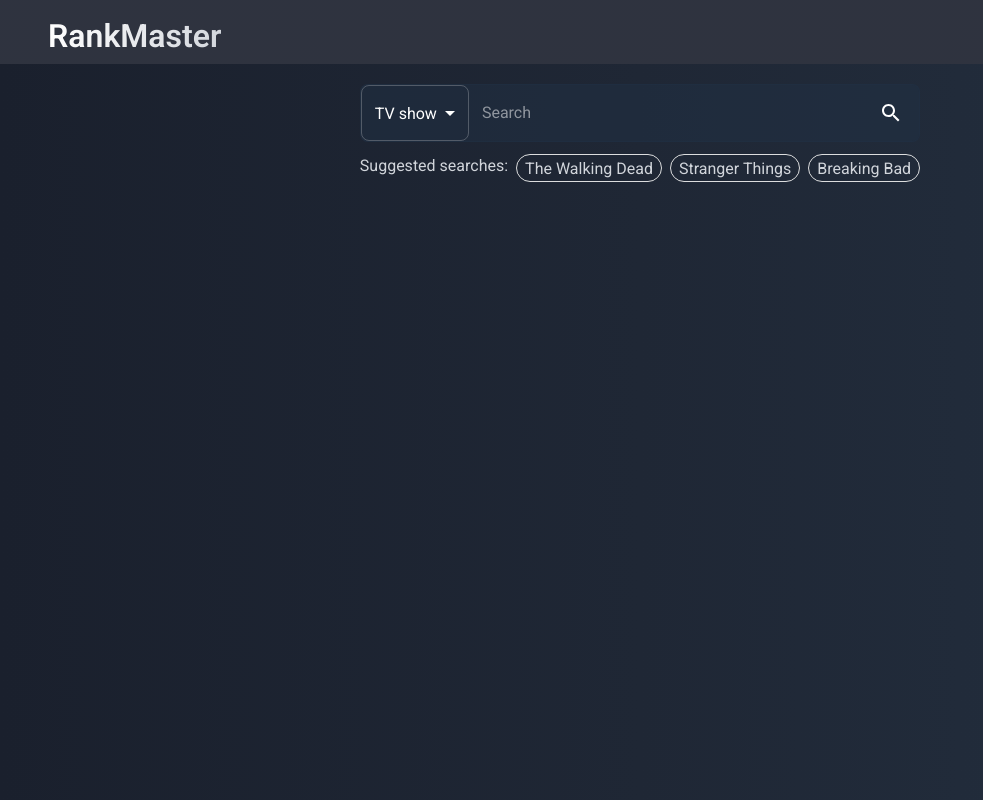
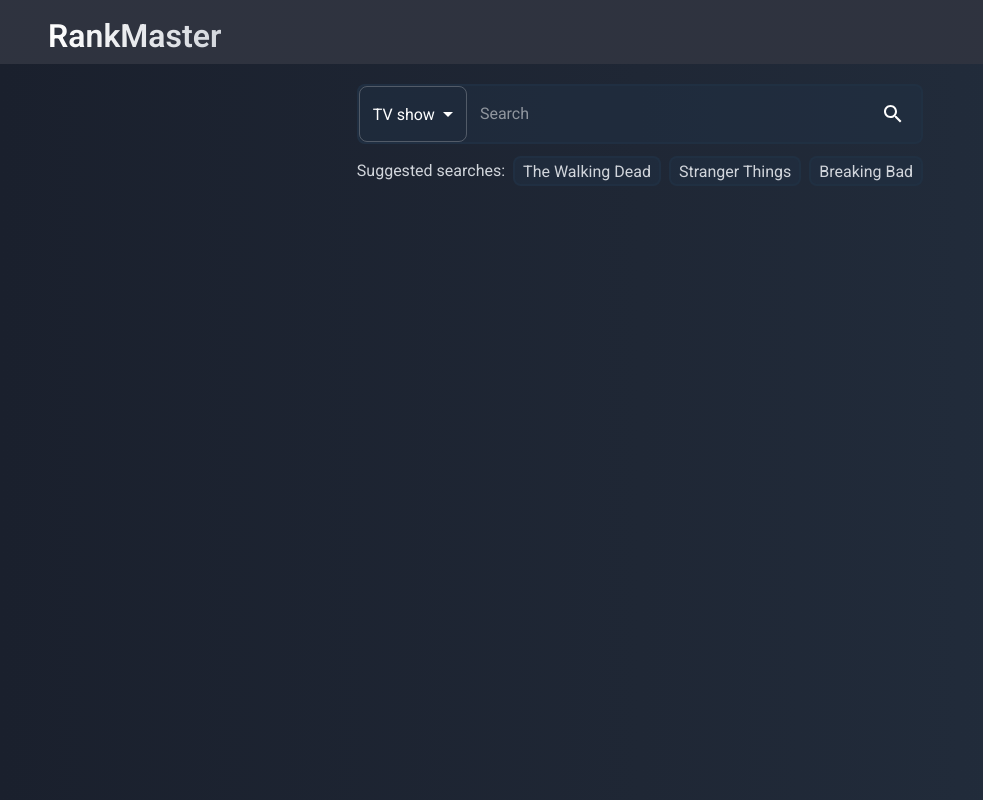
Before and after one commit to doodlehead/Tierlist, a React (Vite) app: page / in a window 1280 px wide. Shown: the whole page, without its empty margins (0-983 px from the left). Built offline with nearby package versions, Linux system fonts and the light colour scheme.

Commit message:
refactor: more styling updates

```diff
--- a/src/App.scss
+++ b/src/App.scss
@@ -4,7 +4,8 @@
   --light-grey: #414855;
   --lighter-grey: #dcddde;
 
-  --border-blue: rgb(33 49 68 / 50%);
+  --border-blue: rgb(33 49 68 / 90%);
+  --secondary-blue:rgb(33 49 68 / 50%);
   --hint: #D1D5DB;
 
   //tier colours
--- a/src/components/SearchBar.tsx
+++ b/src/components/SearchBar.tsx
@@ -68,19 +68,21 @@ const useStyles = makeStyles((theme: Theme) =>
     //   marginTop: "12px",
     //   marginLeft: "20px",
     // },
-    itemContainer: {
-      display: "flex",
-      flexWrap: "wrap",
-      "& > p": {
-        marginLeft: "8px",
-        marginBottom: "6px",
-      },
-    },
+    // itemContainer: {
+    //   display: "flex",
+    //   flexWrap: "wrap",
+    //   "& > p": {
+    //     marginLeft: "8px",
+    //     marginBottom: "6px",
+    //   },
+    // },
     suggestionItem: {
-      border: "1px solid var(--lighter-grey)",
+      marginLeft: "8px",
+      backgroundColor: "var(--secondary-blue)",
+      border: "2px solid var(--border-blue)",
       fontSize: "14px",
       padding: "2px 8px 0",
-      borderRadius: "14px",
+      borderRadius: "8px",
       cursor: "pointer",
       whiteSpace: "nowrap",
       "&:hover": {
@@ -120,17 +122,9 @@ const SearchBar: FC<Props> = ({
     onChangeSearchType(event.target.value as SearchType);
   };
 
-  const renderSuggestion = (item: string): JSX.Element => (
-    <Typography
-      className={classes.suggestionItem}
-      onClick={() => {
-        onSearch(item);
-        setSearchValue(item);
-      }}
-    >
-      {item}
-    </Typography>
-  );
+  // const renderSuggestion = (item: string): JSX.Element => (
+
+  // );
 
   // const handleSubmit = (event: FormEvent): void => {
   //   onSearch(searchValue);
@@ -138,13 +132,21 @@ const SearchBar: FC<Props> = ({
   // };
 
   const renderSuggestions = (): JSX.Element => (
-    <Box display="flex" paddingY="12px" sx={{ color: "var(--hint)"}}>
-      <Typography style={{ whiteSpace: "nowrap" }}>
-        Suggested searches:
-      </Typography>
-      <div className={classes.itemContainer}>
-        {suggestions.map(renderSuggestion)}
-      </div>
+    <Box display="flex" paddingY="12px" sx={{ alignItems: "center", color: "var(--hint)" }}>
+      <Typography sx={{ whiteSpace: "nowrap" }}>Suggested searches:</Typography>
+      <Box display="flex">
+        {suggestions.map((item) => (
+          <div
+            className={classes.suggestionItem}
+            onClick={() => {
+              onSearch(item);
+              setSearchValue(item);
+            }}
+          >
+            <Typography>{item}</Typography>
+          </div>
+        ))}
+      </Box>
     </Box>
   );
 
@@ -155,9 +157,9 @@ const SearchBar: FC<Props> = ({
           display="flex"
           sx={{
             maxWidth: "600px",
-            backgroundColor: "rgb(33 49 68 / 50%)",
+            backgroundColor: "var(--secondary-blue)",
             borderRadius: "8px",
-            border: "1px solid var(--border-blue)"
+            border: "2px solid var(--border-blue)"
           }}
         >
           {/* <Paper component="form" onSubmit={handleSubmit}> */}
--- a/src/components/Tierlist/Tier.tsx
+++ b/src/components/Tierlist/Tier.tsx
@@ -1,15 +1,16 @@
-import { useState, FC, useEffect } from "react";
+import React, { useState, FC, useEffect } from "react";
 import { makeStyles, createStyles } from "@mui/styles";
 import { ReactSortable } from "react-sortablejs";
 import CharacterTile from "./CharacterTile";
 import { CharacterDragItem } from "../../utils/common";
+import { Box } from "@mui/material";
 
 const useStyles = makeStyles(() =>
   createStyles({
     root: {
       display: "flex",
       flexWrap: "wrap",
-      outline: "1px solid red",
+      // outline: "1px solid red",
       minHeight: "var(--image-tile-size)",
     },
     tierLabel: {
@@ -24,6 +25,7 @@ const useStyles = makeStyles(() =>
       display: "flex",
       flexWrap: "wrap",
       maxWidth: "calc(100% - 80px)",
+      background: "linear-gradient(to right, rgba(0, 0, 0, 0.5) 0%, rgba(0, 0, 0, 0) 100%)"
     },
     "@media only screen and (min-width: 768px)": {
       tierLabel: {
@@ -41,6 +43,7 @@ interface Props {
   labelColour?: string;
   index: number;
   onTierChange: (list: CharacterDragItem[], index: number) => void;
+  style?: React.CSSProperties;
 }
 
 //Represents a tier in a tierlist. Example: "A-tier"
@@ -51,6 +54,7 @@ const Tier: FC<Props> = ({
   labelColour,
   index,
   onTierChange,
+  ...restProps
 }): JSX.Element => {
   const classes = useStyles();
   const [list, setList] = useState<CharacterDragItem[]>(listItems || []);
@@ -60,7 +64,11 @@ const Tier: FC<Props> = ({
   }, [list, index, onTierChange]);
 
   return (
-    <div className={classes.root}>
+    <Box
+      className={classes.root}
+      sx={{ border: `2px solid ${labelColour}`, borderRadius: "8px" }}
+      {...restProps}
+    >
       <div
         className={classes.tierLabel}
         style={{ backgroundColor: labelColour }}
@@ -77,7 +85,7 @@ const Tier: FC<Props> = ({
           <CharacterTile char={char} key={char.id} />
         ))}
       </ReactSortable>
-    </div>
+    </Box>
   );
 };
 
--- a/src/components/Tierlist/Tierlist.tsx
+++ b/src/components/Tierlist/Tierlist.tsx
@@ -14,10 +14,10 @@ import AppContext from "../../contexts/AppContext";
 
 const useStyles = makeStyles((theme: Theme) =>
   createStyles({
-    root: {
-      padding: 10,
-      backgroundColor: "var(--dark-grey)",
-    },
+    // root: {
+    //   padding: 10,
+    //   backgroundColor: "var(--dark-grey)",
+    // },
     unrankedList: {
       display: "flex",
       flexWrap: "wrap",
@@ -129,7 +129,7 @@ const Tierlist = ({ mediaId, characterData }: TierlistProps) => {
           Save
         </Button>
       </div>
-      <div ref={tierlistEl} className={classes.root}>
+      <div ref={tierlistEl}>
         {DefaultTiers.map((tier, index) => (
           <Tier
             index={index}
@@ -140,6 +140,7 @@ const Tierlist = ({ mediaId, characterData }: TierlistProps) => {
             listItems={tierData.current.sorted[index]}
             group="tierlist"
             labelColour={`var(--tier-${DefaultColourOrder[index]})`}
+            style={{ margin: "8px" }}
           />
         ))}
         <ReactSortable
```
